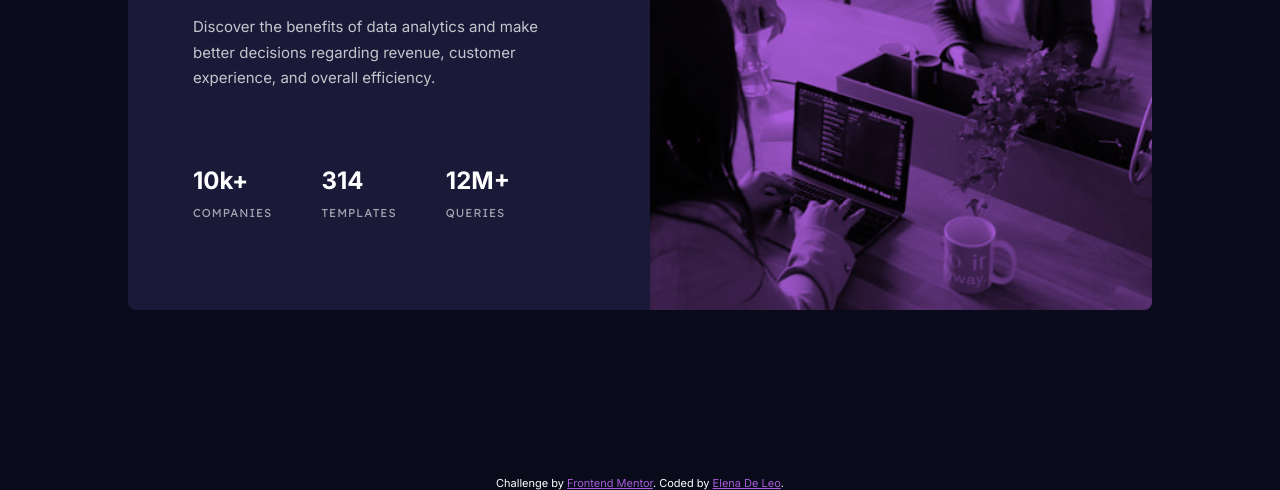
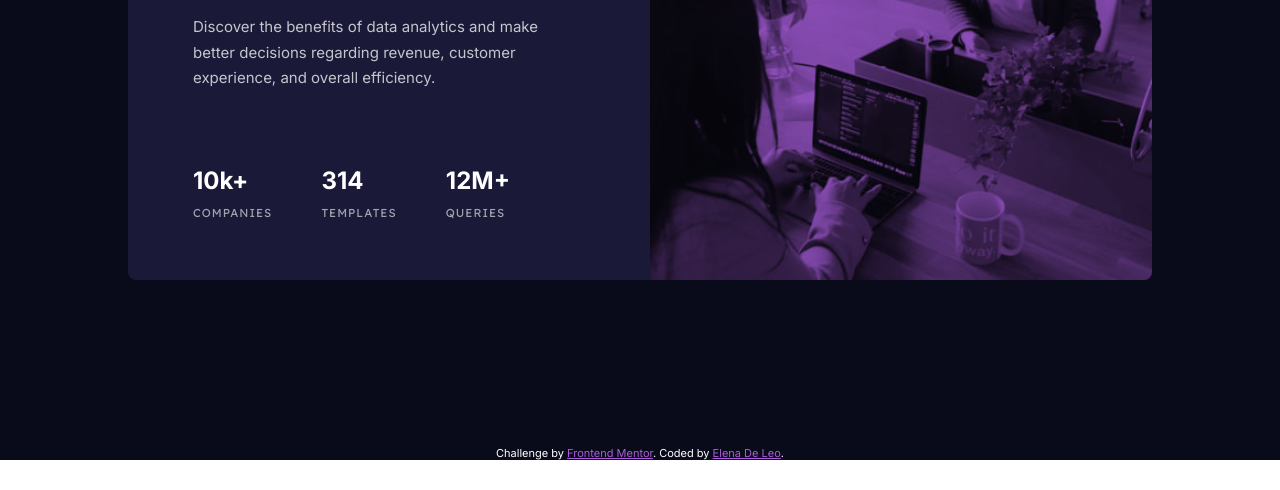
Before and after one commit to helen11n/stats-preview-card, a plain HTML site: page index.html in a window 1280 px wide. Shown: the part 378-868 px from the top of the page. After the commit the page ends 838 px from the top, so only its background shows below. Drawn offline with Linux system fonts and the light colour scheme.

Commit message:
Add files via upload

```diff
--- a/css/styles.scss
+++ b/css/styles.scss
@@ -80,10 +80,11 @@ html, body {
   background-color: var(--soft-violet);
   background-blend-mode: multiply;
   background-image: url("../images/image-header-mobile.jpg");
-    background-repeat: no-repeat;
-    background-size: cover;
-    width: 100%;
-    height: 240px;
+  background-repeat: no-repeat;
+  background-size: cover;
+  width: 100%;
+  height: 240px;
+  opacity: 80%;
 
 }
 
@@ -180,6 +181,7 @@ footer {
       li {
         list-style: none;
         font-size: 1.5em;
+        padding-bottom: 0;
       }
     }
 
```
Also changed, not shown: css/styles.css, 1 other file.
